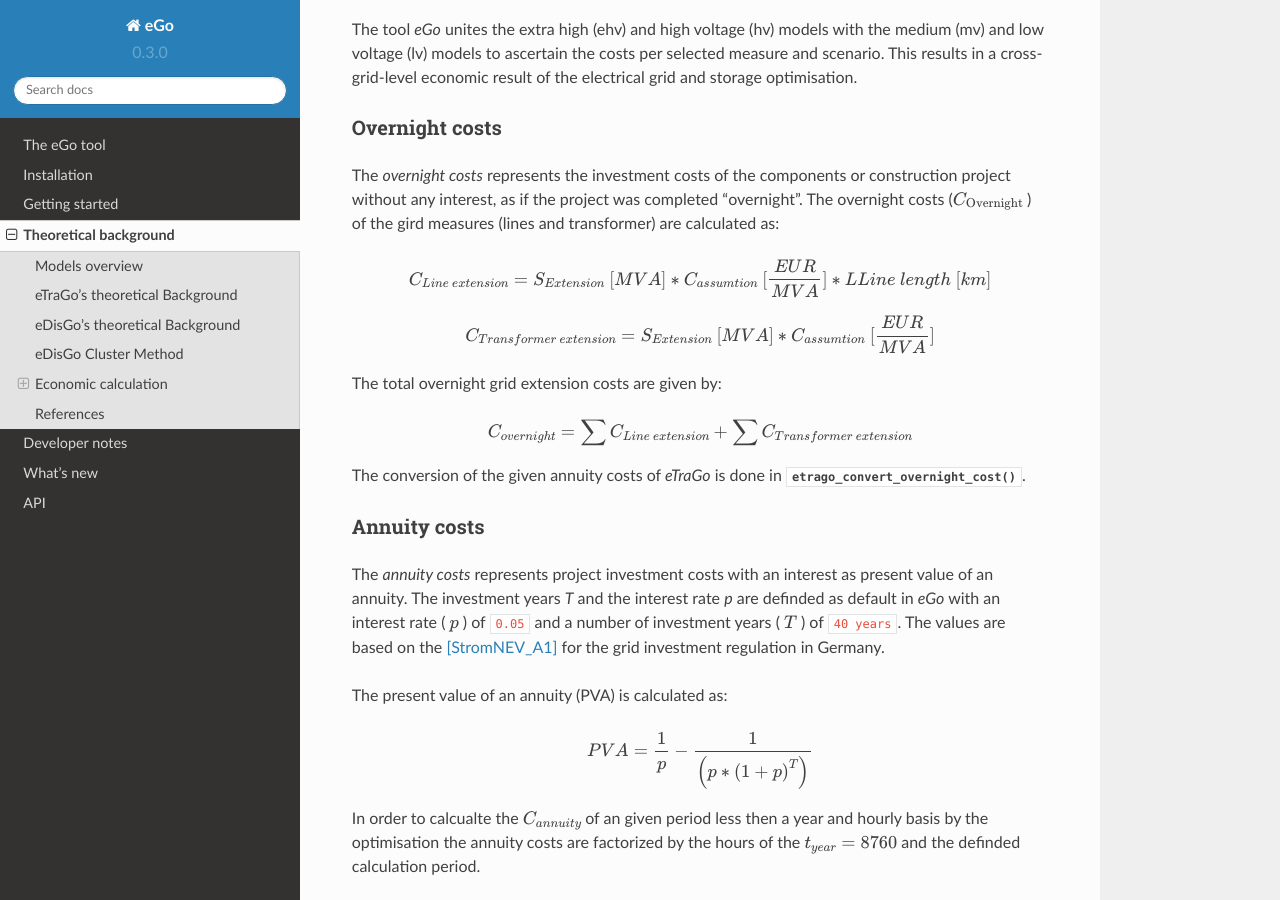
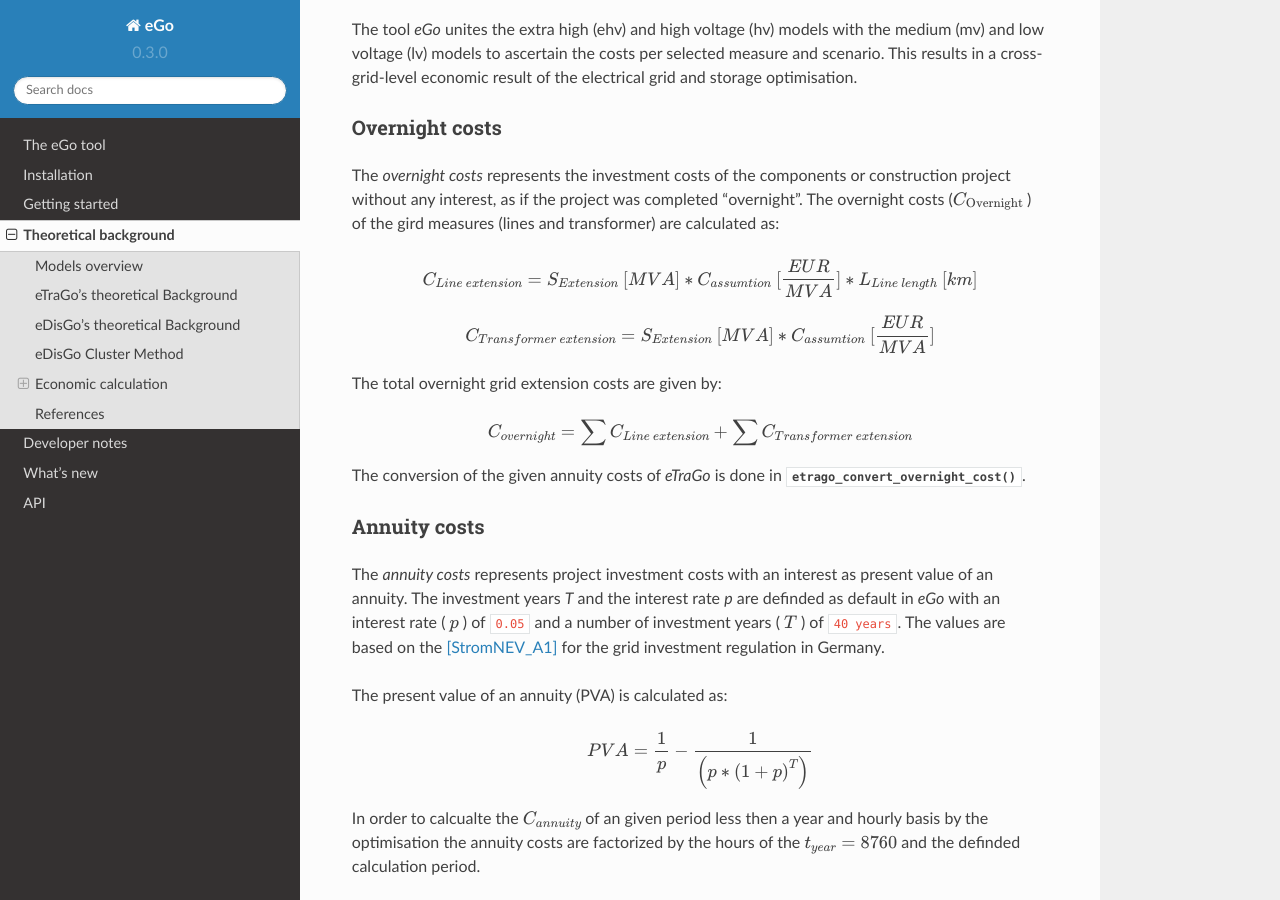
Before and after one commit to openego/eGo, a Sphinx documentation site: the page built from doc/theoretical_background.rst, in a window 1280 px wide and 900 px high, scrolled down 1710 px. Built offline with Sphinx 7.4.7 and the Read the Docs theme 2.0.0, drawn with Linux system fonts in a browser that asks for light colours; formulas are drawn with MathJax 3.

Commit message:
update costs docu

```diff
--- a/doc/theoretical_background.rst
+++ b/doc/theoretical_background.rst
@@ -62,7 +62,7 @@ construction project without any interest, as if the project was completed
 
 
 .. math::
-        C_{Line~extension}  = S_{Extension}~[MVA] * C_{assumtion}~[\frac{EUR}{MVA}] * L{Line~length}~[km]
+        C_{Line~extension}  = S_{Extension}~[MVA] * C_{assumtion}~[\frac{EUR}{MVA}] * L_{Line~length}~[km]
 
 .. math::
          C_{Transformer~extension}   = S_{Extension}~[MVA] * C_{assumtion}~[\frac{EUR}{MVA}]
```
